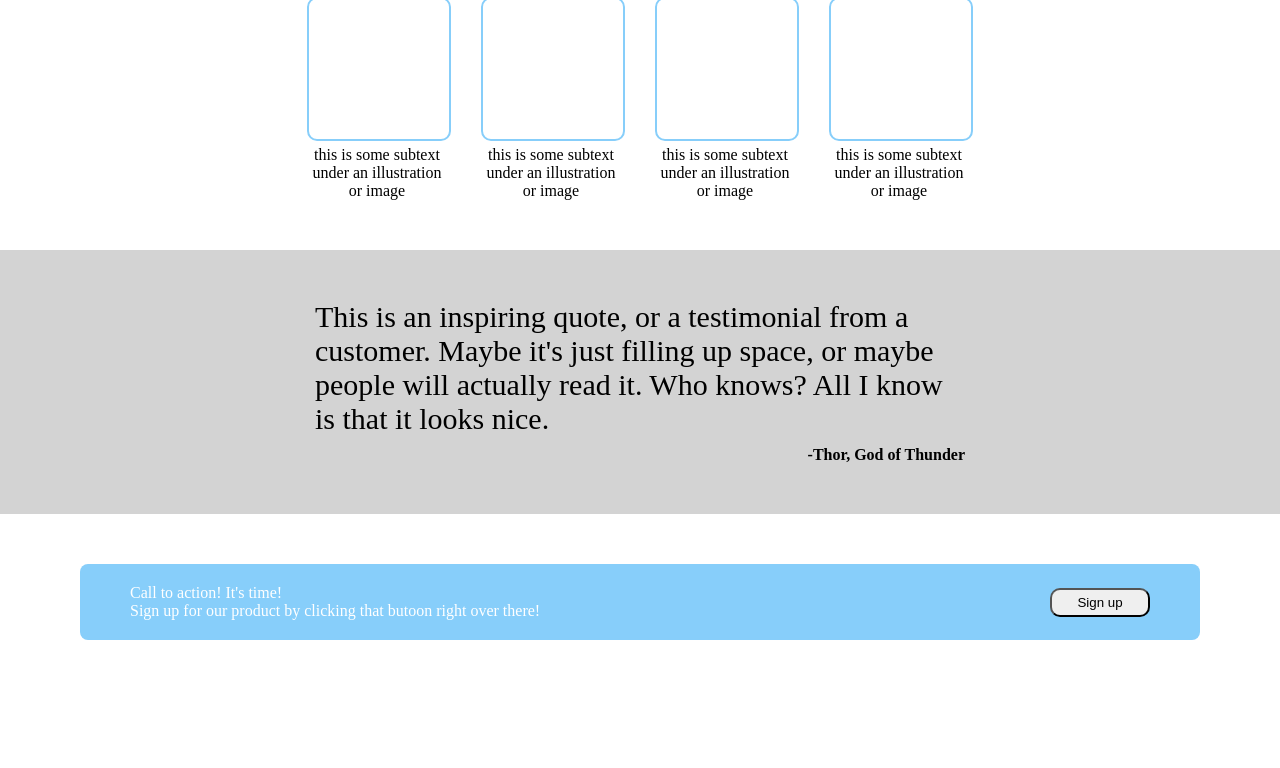
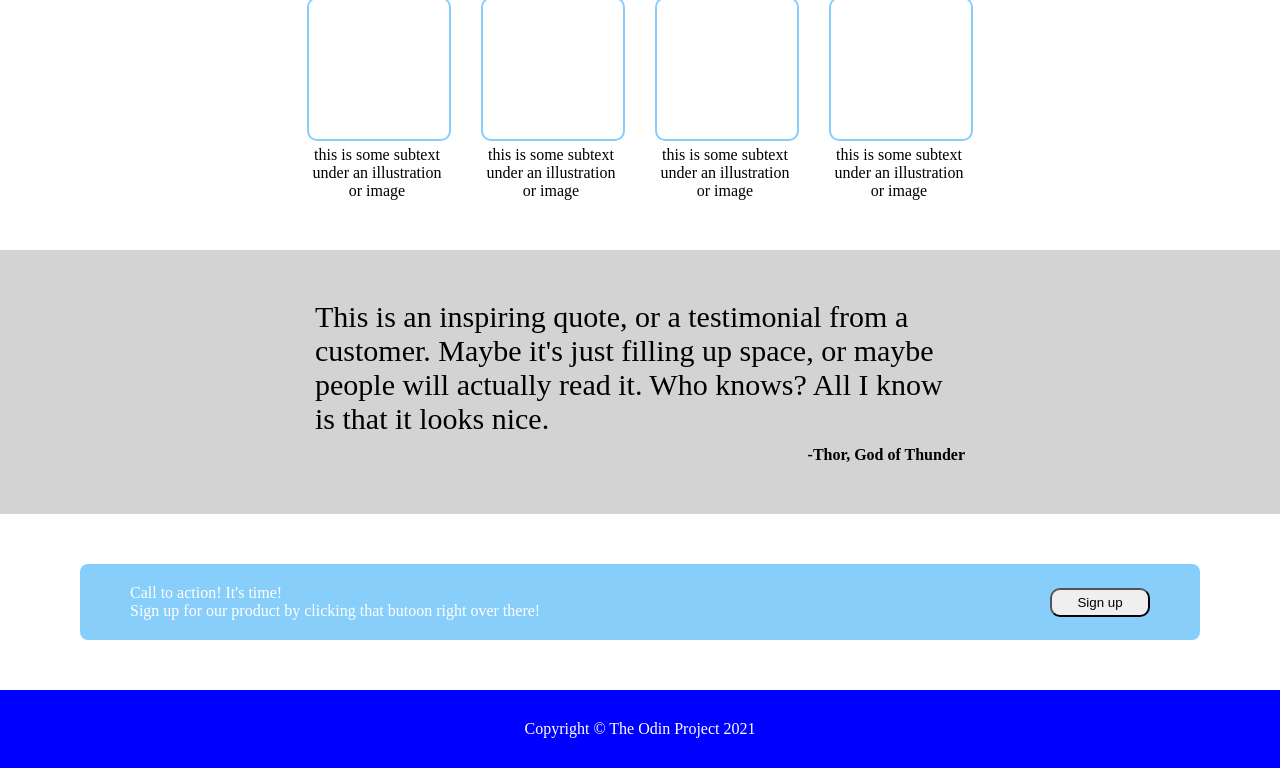
Before and after one commit to vasstefanou-DASC/odin-css-assignment, a plain HTML site: page index.html in a window 1280 px wide. Shown: the part 325-1093 px from the top of the page. Before the commit the page ends 1015 px from the top, so only its background shows below. Drawn offline with Linux system fonts and the light colour scheme.

Commit message:
Add prototype footer HTML and CSS

```diff
--- a/index.html
+++ b/index.html
@@ -76,5 +76,8 @@
         </div>
         <div class="btn"><button>Sign up</button></div>
     </div>
+    <div class="footer">
+        Copyright &copy; The Odin Project 2021
+    </div>
 </body>
 </html>
--- a/styles.css
+++ b/styles.css
@@ -97,3 +97,11 @@ button {
     justify-content: space-between;
     align-items: center;
 }
+.footer {
+    background-color: blue;
+    color: white;
+    padding: 30px;
+    display: flex;
+    justify-content: center;
+    align-items: center;
+}
```
